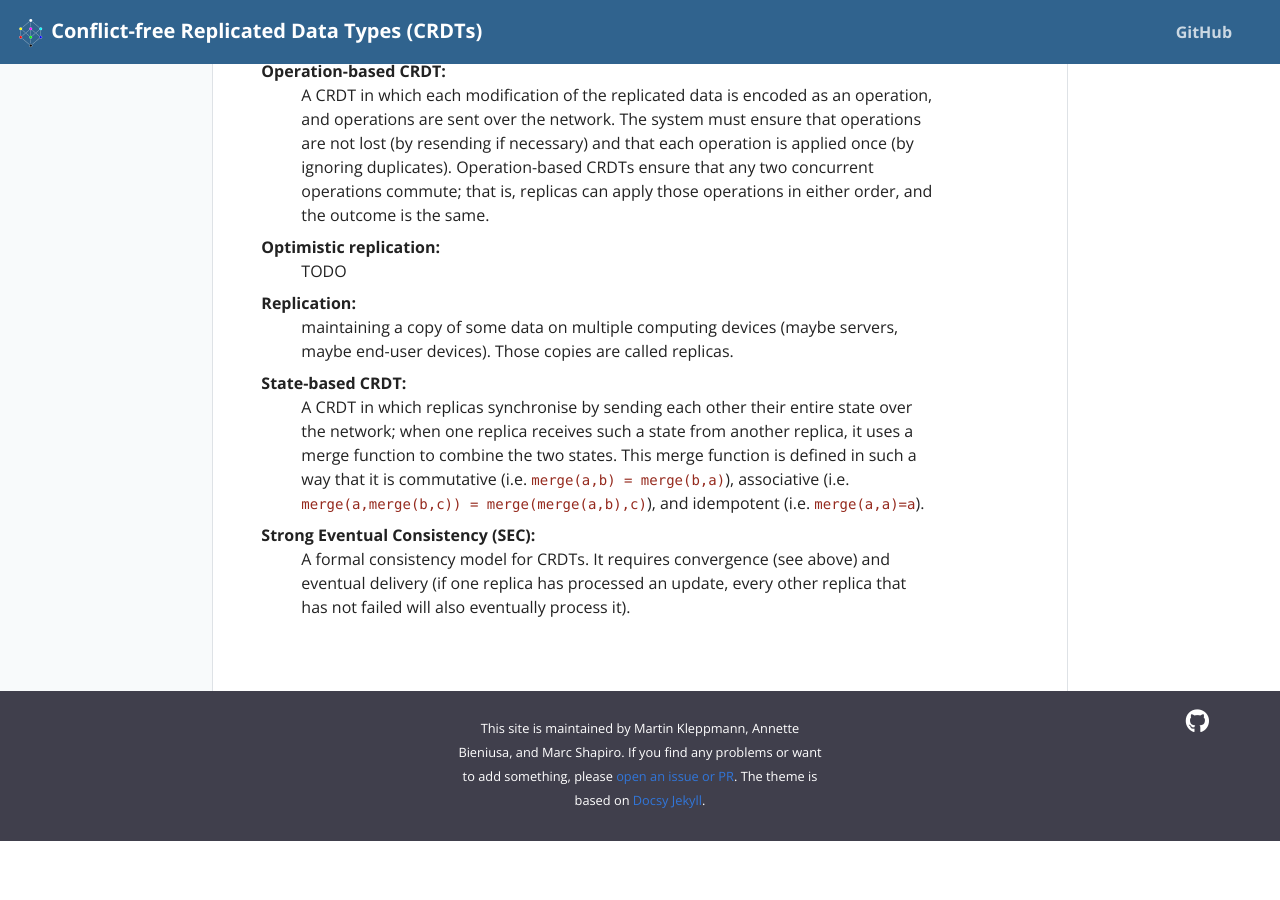
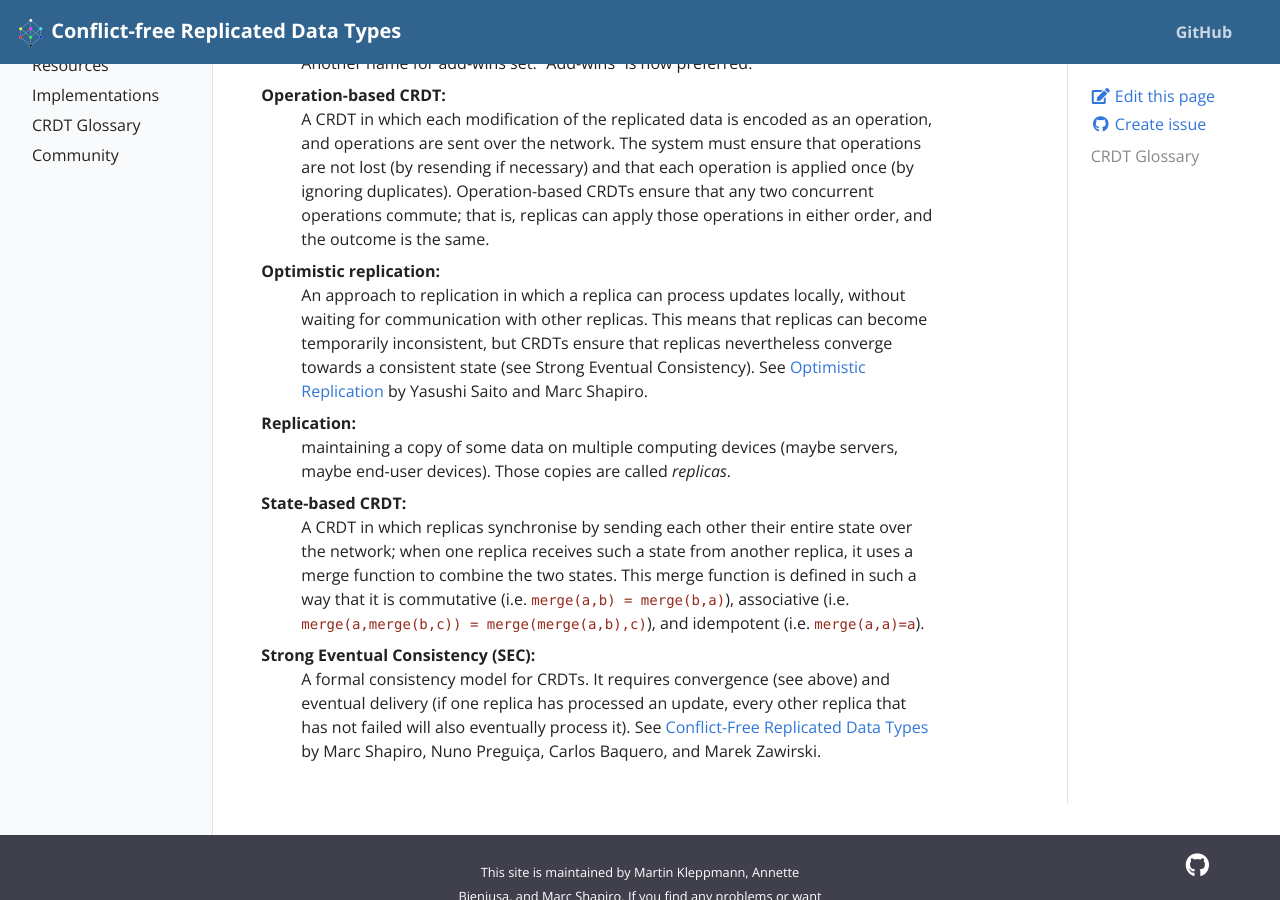
Before and after one commit to ept/crdt-website, a Jekyll site: the page built from pages/glossary.md, in a window 1280 px wide and 900 px high, scrolled down 928 px. Built offline with Jekyll 4.4.1, drawn with Linux system fonts in a browser that asks for light colours; before the commit the page ends 1769 px from its top, so only the background shows below that; some of the changed text lies outside the part shown.

Commit message:
Add website content from Google doc

```diff
--- a/_config.yml
+++ b/_config.yml
@@ -1,10 +1,7 @@
 # Site settings: these are accessible via {{ site.title }} and so on.
-title: Conflict-free Replicated Data Types (CRDTs)
-#email: your-email@domain.com
+title: Conflict-free Replicated Data Types
 author: Martin Kleppmann, Annette Bieniusa, and Marc Shapiro
-description: >
-  Resources and community around CRDT technology -- papers, blog posts,
-  code and more.
+description: Resources and community around CRDT technology — papers, blog posts, code and more.
 
 url: "https://crdt.tech"
 
--- a/_data/toc.yml
+++ b/_data/toc.yml
@@ -1,8 +1,14 @@
-- title: CRDT Resources
+- title: About CRDTs
   url: ""
   links:
-    - title: "CRDT Glossary"
+    - title: Resources
+      url: resources
+    - title: Implementations
+      url: implementations
+    - title: CRDT Glossary
       url: glossary
+    - title: Community
+      url: community
 #   - title: "Getting Started"
 #     url: "docs/getting-started"
 #     children:
--- a/pages/glossary.md
+++ b/pages/glossary.md
@@ -26,7 +26,8 @@ Convergent Replicated Data Type (CvRDT):
 Delta-CRDT:
 : A variant of a state-based CRDT in which replicas don't always send their
   entire state, but rather send state differences (deltas). See
-  [this paper](https://arxiv.org/abs/1603.01529).
+  [Delta State Replicated Data Types](https://arxiv.org/abs/1603.01529) by
+  Paulo Sérgio Almeida, Ali Shoker, and Carlos Baquero.
 
 Effector:
 : In operation-based CRDTs, an effector is a function that updates the state of
@@ -56,11 +57,16 @@ Operation-based CRDT:
   those operations in either order, and the outcome is the same.
 
 Optimistic replication:
-: TODO
+: An approach to replication in which a replica can process updates locally,
+  without waiting for communication with other replicas. This means that
+  replicas can become temporarily inconsistent, but CRDTs ensure that replicas
+  nevertheless converge towards a consistent state (see Strong Eventual
+  Consistency). See [Optimistic Replication](https://core.ac.uk/download/pdf/22879037.pdf)
+  by Yasushi Saito and Marc Shapiro.
 
 Replication:
 : maintaining a copy of some data on multiple computing devices (maybe servers,
-  maybe end-user devices). Those copies are called replicas.
+  maybe end-user devices). Those copies are called *replicas*.
 
 State-based CRDT:
 : A CRDT in which replicas synchronise by sending each other their entire state
@@ -73,4 +79,6 @@ State-based CRDT:
 Strong Eventual Consistency (SEC):
 : A formal consistency model for CRDTs. It requires convergence (see above) and
   eventual delivery (if one replica has processed an update, every other replica
-  that has not failed will also eventually process it).
+  that has not failed will also eventually process it). See
+  [Conflict-Free Replicated Data Types](https://pages.lip6.fr/Marek.Zawirski/papers/RR-7687.pdf)
+  by Marc Shapiro, Nuno Preguiça, Carlos Baquero, and Marek Zawirski.
```
Also changed, not shown: pages/community.md (added, +15 -0 lines), pages/implementations.md (added, +185 -0 lines), pages/index.md (+3 -3 lines), pages/resources.md (added, +96 -0 lines).
